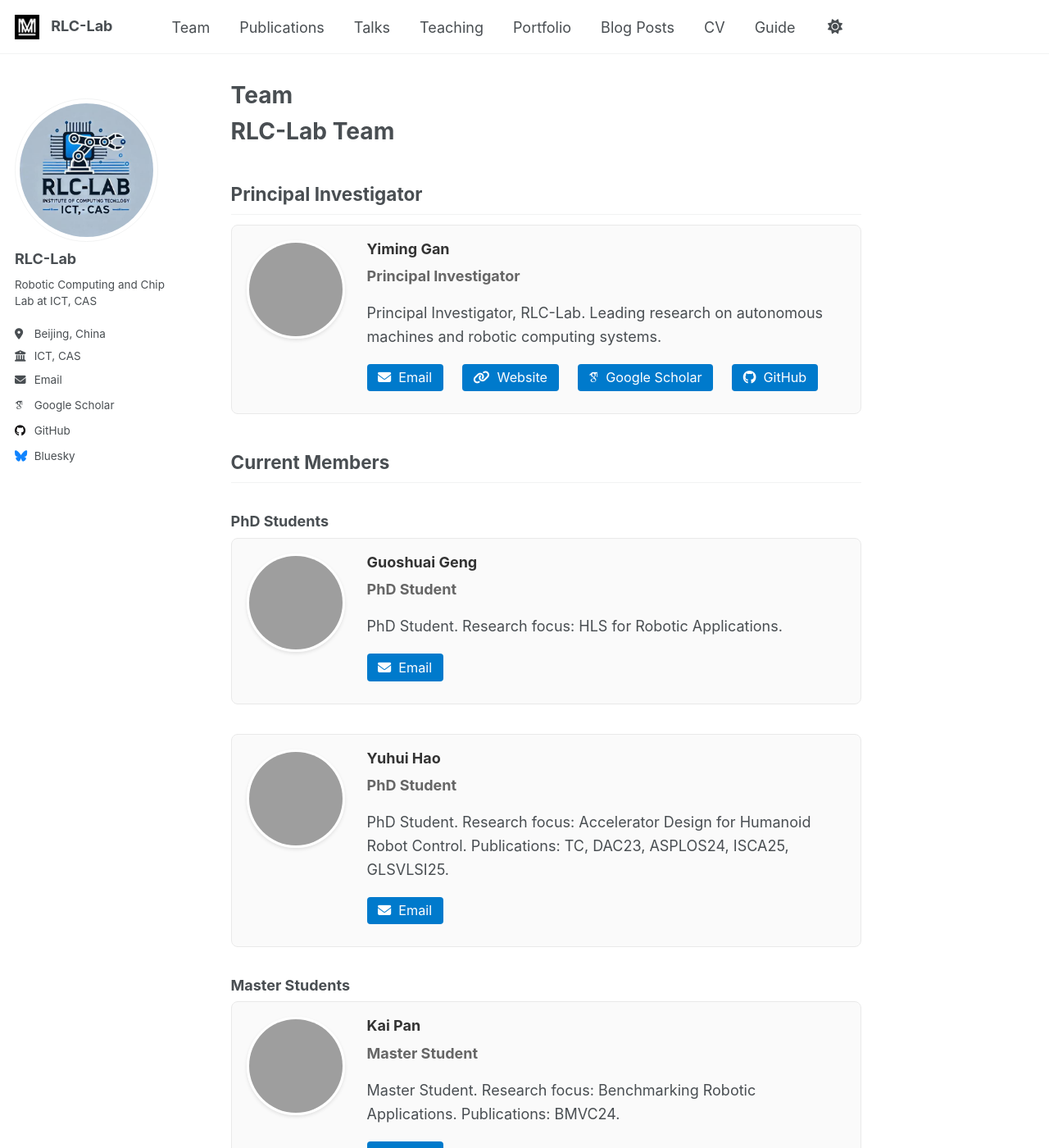
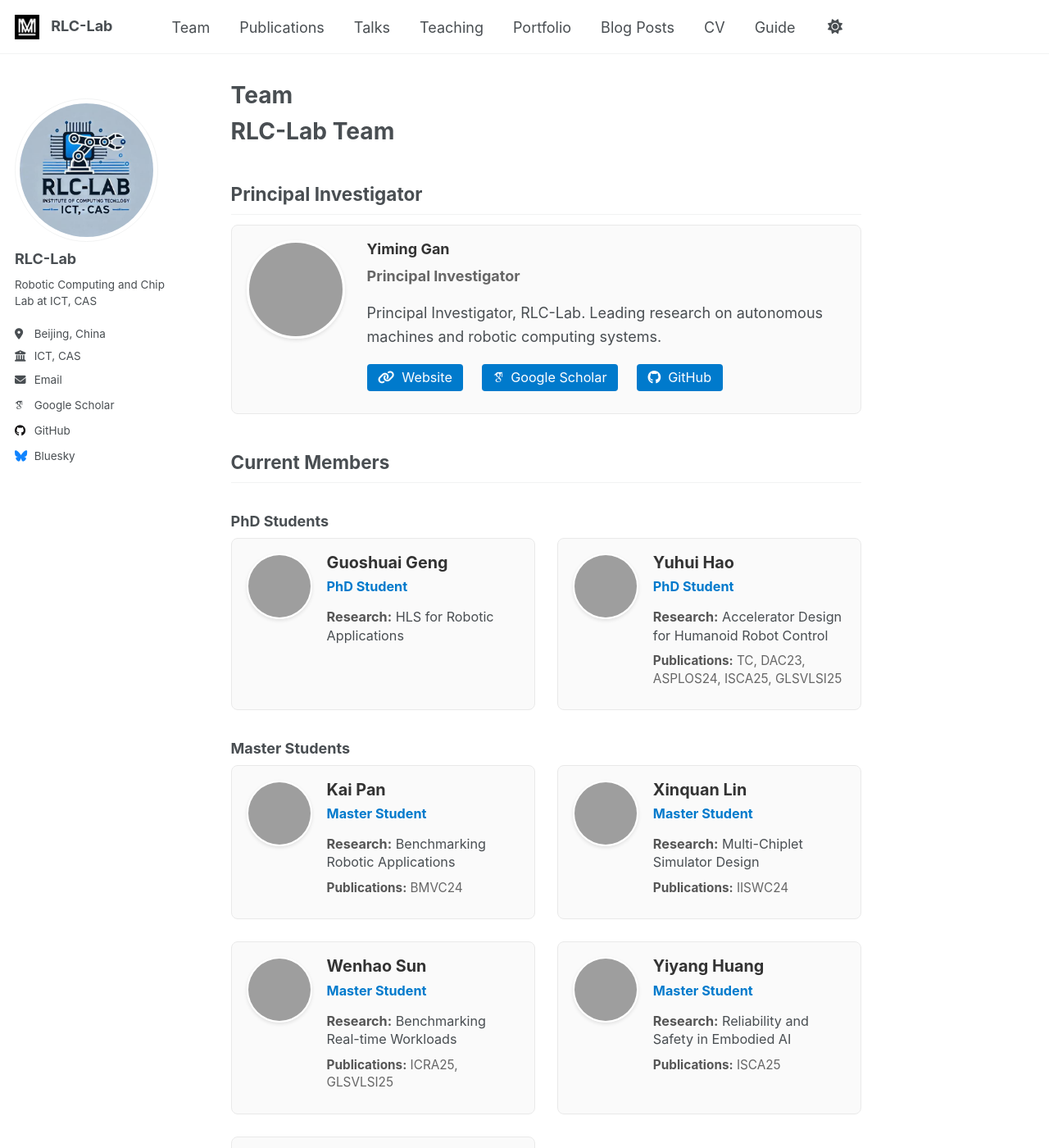
Before and after one commit to RLC-Lab/rlc-lab.github.io, a Jekyll site: the page built from _pages/team.md, in a window 1280 px wide and 1400 px high. Shown: the whole window at 82% size. Built offline with Jekyll 4.4.1, drawn with Linux system fonts in a browser that asks for light colours; some web fonts are replaced; some of the changed text lies outside the part shown; grey boxes are pictures that could not be loaded.

Commit message:
update members

```diff
--- a/_pages/team.md
+++ b/_pages/team.md
@@ -22,9 +22,6 @@ author_profile: true
     <p class="member-title">Principal Investigator</p>
     <p class="member-bio">{{ author.bio }}</p>
     <div class="member-links">
-      {% if author.email %}
-        <a href="mailto:{{ author.email }}"><i class="fas fa-envelope"></i> Email</a>
-      {% endif %}
       {% if author.uri %}
         <a href="{{ author.uri }}"><i class="fas fa-link"></i> Website</a>
       {% endif %}
@@ -42,174 +39,180 @@ author_profile: true
 
 ### PhD Students
 
-{% assign author = site.data.authors.Guoshuai_Geng %}
-<div class="team-member">
-  <div class="member-avatar">
-    {% if author.avatar contains "://" %}
-      <img src="{{ author.avatar }}" alt="{{ author.name }}">
-    {% else %}
-      <img src="{{ author.avatar | prepend: '/images/' | prepend: base_path }}" alt="{{ author.name }}">
-    {% endif %}
-  </div>
-  <div class="member-info">
-    <h3>{{ author.name }}</h3>
-    <p class="member-title">PhD Student</p>
-    <p class="member-bio">{{ author.bio }}</p>
-    <div class="member-links">
-      {% if author.email %}
-        <a href="mailto:{{ author.email }}"><i class="fas fa-envelope"></i> Email</a>
+<div class="team-grid">
+  {% assign author = site.data.authors.Guoshuai_Geng %}
+  <div class="team-card">
+    <div class="member-avatar-small">
+      {% if author.avatar contains "://" %}
+        <img src="{{ author.avatar }}" alt="{{ author.name }}">
+      {% else %}
+        <img src="{{ author.avatar | prepend: '/images/' | prepend: base_path }}" alt="{{ author.name }}">
       {% endif %}
     </div>
+    <div class="member-info-compact">
+      <h4>{{ author.name }}</h4>
+      <p class="member-role">PhD Student</p>
+      <div class="research-area">
+        <strong>Research:</strong> HLS for Robotic Applications
+      </div>
+    </div>
   </div>
-</div>
 
-{% assign author = site.data.authors.Yuhui_Hao %}
-<div class="team-member">
-  <div class="member-avatar">
-    {% if author.avatar contains "://" %}
-      <img src="{{ author.avatar }}" alt="{{ author.name }}">
-    {% else %}
-      <img src="{{ author.avatar | prepend: '/images/' | prepend: base_path }}" alt="{{ author.name }}">
-    {% endif %}
-  </div>
-  <div class="member-info">
-    <h3>{{ author.name }}</h3>
-    <p class="member-title">PhD Student</p>
-    <p class="member-bio">{{ author.bio }}</p>
-    <div class="member-links">
-      {% if author.email %}
-        <a href="mailto:{{ author.email }}"><i class="fas fa-envelope"></i> Email</a>
+  {% assign author = site.data.authors.Yuhui_Hao %}
+  <div class="team-card">
+    <div class="member-avatar-small">
+      {% if author.avatar contains "://" %}
+        <img src="{{ author.avatar }}" alt="{{ author.name }}">
+      {% else %}
+        <img src="{{ author.avatar | prepend: '/images/' | prepend: base_path }}" alt="{{ author.name }}">
       {% endif %}
+    </div>
+    <div class="member-info-compact">
+      <h4>{{ author.name }}</h4>
+      <p class="member-role">PhD Student</p>
+      <div class="research-area">
+        <strong>Research:</strong> Accelerator Design for Humanoid Robot Control
+      </div>
+      <div class="publications">
+        <strong>Publications:</strong> TC, DAC23, ASPLOS24, ISCA25, GLSVLSI25
+      </div>
     </div>
   </div>
 </div>
 
 ### Master Students
 
-{% assign author = site.data.authors.Kai_Pan %}
-<div class="team-member">
-  <div class="member-avatar">
-    {% if author.avatar contains "://" %}
-      <img src="{{ author.avatar }}" alt="{{ author.name }}">
-    {% else %}
-      <img src="{{ author.avatar | prepend: '/images/' | prepend: base_path }}" alt="{{ author.name }}">
-    {% endif %}
-  </div>
-  <div class="member-info">
-    <h3>{{ author.name }}</h3>
-    <p class="member-title">Master Student</p>
-    <p class="member-bio">{{ author.bio }}</p>
-    <div class="member-links">
-      {% if author.email %}
-        <a href="mailto:{{ author.email }}"><i class="fas fa-envelope"></i> Email</a>
+<div class="team-grid">
+  {% assign author = site.data.authors.Kai_Pan %}
+  <div class="team-card">
+    <div class="member-avatar-small">
+      {% if author.avatar contains "://" %}
+        <img src="{{ author.avatar }}" alt="{{ author.name }}">
+      {% else %}
+        <img src="{{ author.avatar | prepend: '/images/' | prepend: base_path }}" alt="{{ author.name }}">
       {% endif %}
     </div>
+    <div class="member-info-compact">
+      <h4>{{ author.name }}</h4>
+      <p class="member-role">Master Student</p>
+      <div class="research-area">
+        <strong>Research:</strong> Benchmarking Robotic Applications
+      </div>
+      <div class="publications">
+        <strong>Publications:</strong> BMVC24
+      </div>
+    </div>
   </div>
-</div>
 
-{% assign author = site.data.authors.Xinquan_Lin %}
-<div class="team-member">
-  <div class="member-avatar">
-    {% if author.avatar contains "://" %}
-      <img src="{{ author.avatar }}" alt="{{ author.name }}">
-    {% else %}
-      <img src="{{ author.avatar | prepend: '/images/' | prepend: base_path }}" alt="{{ author.name }}">
-    {% endif %}
-  </div>
-  <div class="member-info">
-    <h3>{{ author.name }}</h3>
-    <p class="member-title">Master Student</p>
-    <p class="member-bio">{{ author.bio }}</p>
-    <div class="member-links">
-      {% if author.email %}
-        <a href="mailto:{{ author.email }}"><i class="fas fa-envelope"></i> Email</a>
+  {% assign author = site.data.authors.Xinquan_Lin %}
+  <div class="team-card">
+    <div class="member-avatar-small">
+      {% if author.avatar contains "://" %}
+        <img src="{{ author.avatar }}" alt="{{ author.name }}">
+      {% else %}
+        <img src="{{ author.avatar | prepend: '/images/' | prepend: base_path }}" alt="{{ author.name }}">
       {% endif %}
     </div>
+    <div class="member-info-compact">
+      <h4>{{ author.name }}</h4>
+      <p class="member-role">Master Student</p>
+      <div class="research-area">
+        <strong>Research:</strong> Multi-Chiplet Simulator Design
+      </div>
+      <div class="publications">
+        <strong>Publications:</strong> IISWC24
+      </div>
+    </div>
   </div>
-</div>
 
-{% assign author = site.data.authors.Wenhao_Sun %}
-<div class="team-member">
-  <div class="member-avatar">
-    {% if author.avatar contains "://" %}
-      <img src="{{ author.avatar }}" alt="{{ author.name }}">
-    {% else %}
-      <img src="{{ author.avatar | prepend: '/images/' | prepend: base_path }}" alt="{{ author.name }}">
-    {% endif %}
-  </div>
-  <div class="member-info">
-    <h3>{{ author.name }}</h3>
-    <p class="member-title">Master Student</p>
-    <p class="member-bio">{{ author.bio }}</p>
-    <div class="member-links">
-      {% if author.email %}
-        <a href="mailto:{{ author.email }}"><i class="fas fa-envelope"></i> Email</a>
+  {% assign author = site.data.authors.Wenhao_Sun %}
+  <div class="team-card">
+    <div class="member-avatar-small">
+      {% if author.avatar contains "://" %}
+        <img src="{{ author.avatar }}" alt="{{ author.name }}">
+      {% else %}
+        <img src="{{ author.avatar | prepend: '/images/' | prepend: base_path }}" alt="{{ author.name }}">
       {% endif %}
     </div>
+    <div class="member-info-compact">
+      <h4>{{ author.name }}</h4>
+      <p class="member-role">Master Student</p>
+      <div class="research-area">
+        <strong>Research:</strong> Benchmarking Real-time Workloads
+      </div>
+      <div class="publications">
+        <strong>Publications:</strong> ICRA25, GLSVLSI25
+      </div>
+    </div>
   </div>
-</div>
 
-{% assign author = site.data.authors.Yiyang_Huang %}
-<div class="team-member">
-  <div class="member-avatar">
-    {% if author.avatar contains "://" %}
-      <img src="{{ author.avatar }}" alt="{{ author.name }}">
-    {% else %}
-      <img src="{{ author.avatar | prepend: '/images/' | prepend: base_path }}" alt="{{ author.name }}">
-    {% endif %}
-  </div>
-  <div class="member-info">
-    <h3>{{ author.name }}</h3>
-    <p class="member-title">Master Student</p>
-    <p class="member-bio">{{ author.bio }}</p>
-    <div class="member-links">
-      {% if author.email %}
-        <a href="mailto:{{ author.email }}"><i class="fas fa-envelope"></i> Email</a>
+  {% assign author = site.data.authors.Yiyang_Huang %}
+  <div class="team-card">
+    <div class="member-avatar-small">
+      {% if author.avatar contains "://" %}
+        <img src="{{ author.avatar }}" alt="{{ author.name }}">
+      {% else %}
+        <img src="{{ author.avatar | prepend: '/images/' | prepend: base_path }}" alt="{{ author.name }}">
       {% endif %}
     </div>
+    <div class="member-info-compact">
+      <h4>{{ author.name }}</h4>
+      <p class="member-role">Master Student</p>
+      <div class="research-area">
+        <strong>Research:</strong> Reliability and Safety in Embodied AI
+      </div>
+      <div class="publications">
+        <strong>Publications:</strong> ISCA25
+      </div>
+    </div>
   </div>
-</div>
 
-{% assign author = site.data.authors.Zixuan_Wang %}
-<div class="team-member">
-  <div class="member-avatar">
-    {% if author.avatar contains "://" %}
-      <img src="{{ author.avatar }}" alt="{{ author.name }}">
-    {% else %}
-      <img src="{{ author.avatar | prepend: '/images/' | prepend: base_path }}" alt="{{ author.name }}">
-    {% endif %}
-  </div>
-  <div class="member-info">
-    <h3>{{ author.name }}</h3>
-    <p class="member-title">Master Student</p>
-    <p class="member-bio">{{ author.bio }}</p>
-    <div class="member-links">
-      {% if author.email %}
-        <a href="mailto:{{ author.email }}"><i class="fas fa-envelope"></i> Email</a>
+  {% assign author = site.data.authors.Zixuan_Wang %}
+  <div class="team-card">
+    <div class="member-avatar-small">
+      {% if author.avatar contains "://" %}
+        <img src="{{ author.avatar }}" alt="{{ author.name }}">
+      {% else %}
+        <img src="{{ author.avatar | prepend: '/images/' | prepend: base_path }}" alt="{{ author.name }}">
       {% endif %}
+    </div>
+    <div class="member-info-compact">
+      <h4>{{ author.name }}</h4>
+      <p class="member-role">Master Student</p>
+      <div class="research-area">
+        <strong>Research:</strong> Humanoid Robot Control
+      </div>
+      <div class="publications">
+        <strong>Publications:</strong> ICRA2025
+      </div>
     </div>
   </div>
 </div>
 
 ## Alumni
 
-{% assign author = site.data.authors.Sai_Hou %}
-<div class="team-member">
-  <div class="member-avatar">
-    {% if author.avatar contains "://" %}
-      <img src="{{ author.avatar }}" alt="{{ author.name }}">
-    {% else %}
-      <img src="{{ author.avatar | prepend: '/images/' | prepend: base_path }}" alt="{{ author.name }}">
-    {% endif %}
-  </div>
-  <div class="member-info">
-    <h3>{{ author.name }}</h3>
-    <p class="member-title">Alumni</p>
-    <p class="member-bio">{{ author.bio }}</p>
-    <div class="member-links">
-      {% if author.email %}
-        <a href="mailto:{{ author.email }}"><i class="fas fa-envelope"></i> Email</a>
+<div class="team-grid">
+  {% assign author = site.data.authors.Sai_Hou %}
+  <div class="team-card">
+    <div class="member-avatar-small">
+      {% if author.avatar contains "://" %}
+        <img src="{{ author.avatar }}" alt="{{ author.name }}">
+      {% else %}
+        <img src="{{ author.avatar | prepend: '/images/' | prepend: base_path }}" alt="{{ author.name }}">
       {% endif %}
+    </div>
+    <div class="member-info-compact">
+      <h4>{{ author.name }}</h4>
+      <p class="member-role">Alumni</p>
+      <div class="research-area">
+        <strong>Research:</strong> Embodied AI Robot System Design
+      </div>
+      <div class="publications">
+        <strong>Publications:</strong> ICRA2025
+      </div>
+      <div class="current-position">
+        <strong>Current:</strong> PhD @ Beijing Institute of Technology
+      </div>
     </div>
   </div>
 </div>
--- a/assets/css/main.scss
+++ b/assets/css/main.scss
@@ -116,6 +116,92 @@
   }
 }
 
+// New compact team grid layout
+.team-grid {
+  display: grid;
+  grid-template-columns: repeat(auto-fit, minmax(300px, 1fr));
+  gap: 1.5rem;
+  margin-bottom: 2rem;
+}
+
+.team-card {
+  display: flex;
+  padding: 1rem;
+  border: 1px solid #e9e9e9;
+  border-radius: 8px;
+  background-color: #fafafa;
+  transition: transform 0.2s ease, box-shadow 0.2s ease;
+
+  &:hover {
+    transform: translateY(-2px);
+    box-shadow: 0 4px 8px rgba(0,0,0,0.1);
+  }
+}
+
+.member-avatar-small {
+  flex-shrink: 0;
+  margin-right: 1rem;
+
+  img {
+    width: 80px;
+    height: 80px;
+    border-radius: 50%;
+    object-fit: cover;
+    border: 2px solid #fff;
+    box-shadow: 0 2px 4px rgba(0,0,0,0.1);
+  }
+}
+
+.member-info-compact {
+  flex: 1;
+
+  h4 {
+    margin: 0 0 0.25rem 0;
+    color: #333;
+    font-size: 1.1rem;
+  }
+
+  .member-role {
+    font-weight: bold;
+    color: #007acc;
+    margin: 0 0 0.75rem 0;
+    font-size: 0.9rem;
+  }
+
+  .research-area {
+    margin: 0 0 0.5rem 0;
+    font-size: 0.9rem;
+    line-height: 1.4;
+
+    strong {
+      color: #555;
+    }
+  }
+
+  .publications {
+    margin: 0 0 0.5rem 0;
+    font-size: 0.85rem;
+    line-height: 1.4;
+    color: #666;
+
+    strong {
+      color: #555;
+    }
+  }
+
+  .current-position {
+    margin: 0;
+    font-size: 0.85rem;
+    line-height: 1.4;
+    color: #666;
+    font-style: italic;
+
+    strong {
+      color: #555;
+    }
+  }
+}
+
 .team-section {
   margin: 2rem 0;
 
```
